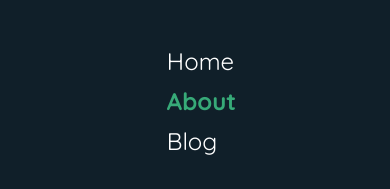
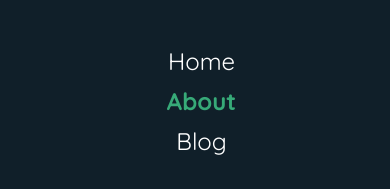
Before and after one commit to OasuMainLine/CodeCitadel, a Next.js app: page /about in a window 390 px wide. Shown: the part 2662-2851 px from the top of the page. Built offline with nearby package versions, Linux system fonts and the light colour scheme.

Commit message:
Home redirect removal - 1.0.1

```diff
--- a/next.config.js
+++ b/next.config.js
@@ -7,8 +7,8 @@ const nextConfig = {
 	async redirects() {
 		return [
 			{
-				source: "/",
-				destination: "/home",
+				source: "/home",
+				destination: "/",
 				permanent: true,
 			},
 		];
--- a/src/layout/Footer/Footer.tsx
+++ b/src/layout/Footer/Footer.tsx
@@ -18,8 +18,8 @@ export default function Footer() {
 					</Link>
 				</div>
 
-				<ul className="flex gap-2 md:gap-8 md:mx-auto md:flex-row flex-col">
-					<NavItem to="/home" textSize="text-2xl md:text-xl">
+				<ul className="flex gap-2 md:gap-8 text-center md:text-left md:mx-auto md:flex-row flex-col">
+					<NavItem to="/" textSize="text-2xl md:text-xl">
 						Home
 					</NavItem>
 					<NavItem to="/about" textSize="text-2xl md:text-xl">
--- a/src/layout/Nav/Nav.tsx
+++ b/src/layout/Nav/Nav.tsx
@@ -17,7 +17,7 @@ export default function Nav() {
 	return (
 		<div className="h-[9.5625rem] w-screen max-w-full shadow-nav flex px-4 md:px-[4rem] 2xl:px-24 items-center">
 			<div className="w-[12.875rem] h-fit relative">
-				<Link href="/home">
+				<Link href="/">
 					<Image
 						src="/logo.png"
 						alt="Code Citadel Logo"
@@ -68,7 +68,7 @@ export default function Nav() {
 				</button>
 				<NavItem
 					onClick={() => setShowMobile(false)}
-					to="/home"
+					to="/"
 					textSize="text-4xl md:text-2xl"
 				>
 					Home
```
Also changed, not shown: src/pages/index.tsx (renamed from src/pages/home.tsx).
